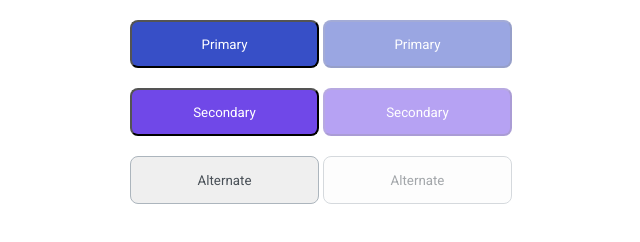
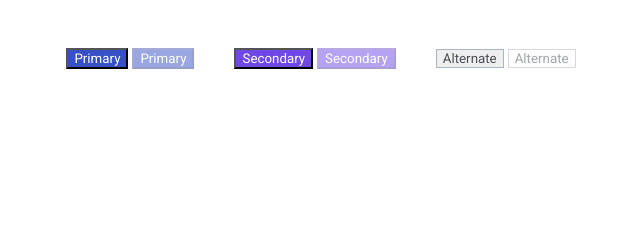
Before and after one commit to js-tasks-ru/htmlcss-20230124_black-s-w-a-n, a website: page 03-lection1/01-button/index.html in a window 1280 px wide. Shown: the whole page, without its empty margins (319-959 px from the left). Drawn offline with Linux system fonts and the light colour scheme.

Commit message:
lect1 button 4

```diff
--- a/03-lection1/01-button/button.css
+++ b/03-lection1/01-button/button.css
@@ -1,4 +1,13 @@
 
+.container {
+
+    display: flex;
+    flex-wrap: wrap;
+    justify-content: center;
+    align-items: center;
+    padding: 20px;
+
+}
 
 .button {
 
@@ -10,79 +19,66 @@
     font-size: 16px;
     line-height: 19px;
     text-align: center;
-}
-
-.button__primary {
-
-    width: 189px;
+    cursor: pointer;
     height: 48px;
     border-radius: 8px;
 
+}
+
+.button_primary {
+
     background: var(--blue);
     color: var(--white);
-    cursor: pointer;
+
 }
 
-.button__primary:hover{
+.button_primary:hover{
 
     background: #2342C0;
     transition: background 200ms ease-in-out;
 }
 
-.button__primary:disabled {
+.button_primary:disabled {
 
     opacity: 0.5;
     pointer-events: none;
 
 }
 
-.button__secondary {
-
-    width: 189px;
-    height: 48px;
-    border-radius: 8px;
+.button_secondary {
 
     background: var(--purple);
     color: var(--white);
-    cursor: pointer;
+
 }
 
-.button__secondary:hover {
+.button_secondary:hover {
 
     background: #5028C6;
     transition: background 200ms ease-in-out;
 }
 
-.button__secondary:disabled {
+.button_secondary:disabled {
 
-    background: #7048E8;
     opacity: 0.5;
-    transition: opacity 200ms ease-in-out;
-    cursor: default;
+    pointer-events: none;
 }
 
-.button__alternate {
-
-    width: 189px;
-    height: 48px;
-    border-radius: 8px;
+.button_alternate {
 
     border: 1px solid var(--grey-3);
     color: #495057;
-    cursor: pointer;
+
 }
 
-.button__alternate:hover {
+.button_alternate:hover {
 
     box-sizing: border-box;
     border: 1px solid #212429;
 }
 
-.button__alternate:disabled {
+.button_alternate:disabled {
 
-    border: 1px solid var(--grey-3);
-    color: #495057;
     opacity: 0.5;
-    transition: opacity 200ms ease-in-out;
-    cursor: default;
+    pointer-events: none;
 }
--- a/03-lection1/01-button/index.html
+++ b/03-lection1/01-button/index.html
@@ -14,21 +14,21 @@
             <link rel="stylesheet" href="../../assets/css/main.css">
             <link rel="stylesheet" href="./button.css">
         </head>
-        <body>
+        <body class="container">
 
                 <div class="button">
-                    <button type="button" class="button__primary">Primary</button>
-                    <button type="button" class="button__primary" disabled>Primary</button>
+                    <button type="button" class="button_primary">Primary</button>
+                    <button type="button" class="button_primary" disabled>Primary</button>
                 </div>
 
                 <div class="button">
-                    <button type="button" class="button__secondary">Secondary</button>
-                    <button type="button" class="button__secondary" disabled>Secondary</button>
+                    <button type="button" class="button_secondary">Secondary</button>
+                    <button type="button" class="button_secondary" disabled>Secondary</button>
                 </div>
 
                 <div class="button">
-                    <button type="button" class="button__alternate">Alternate</button>
-                    <button type="button" class="button__alternate" disabled>Alternate</button>
+                    <button type="button" class="button_alternate">Alternate</button>
+                    <button type="button" class="button_alternate" disabled>Alternate</button>
                 </div>
 
         </body>
```
